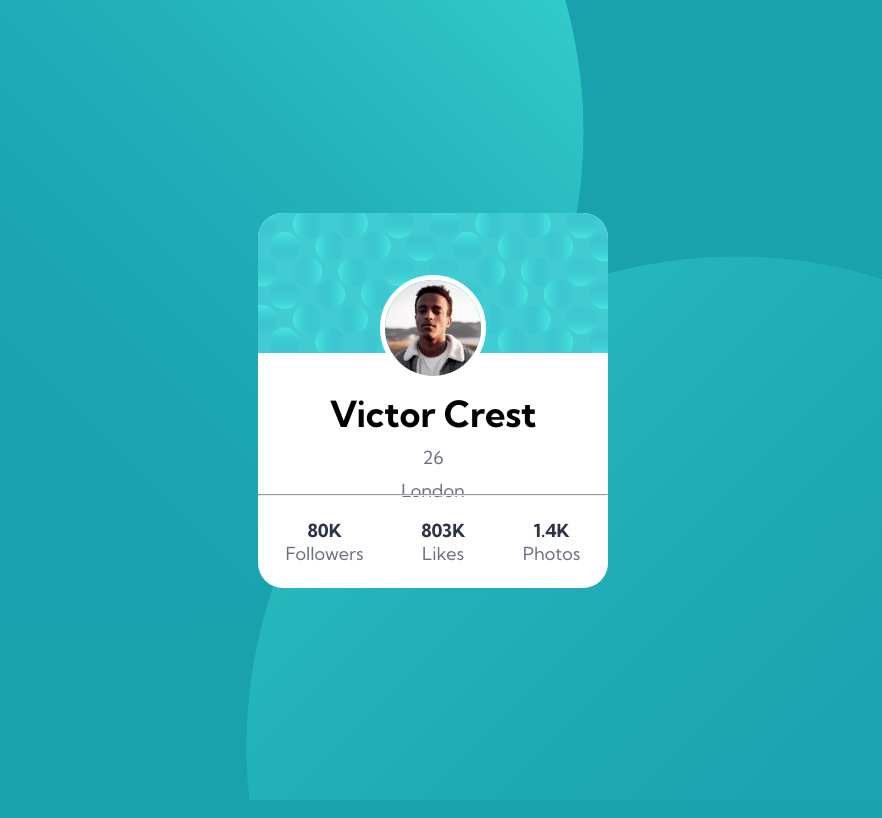
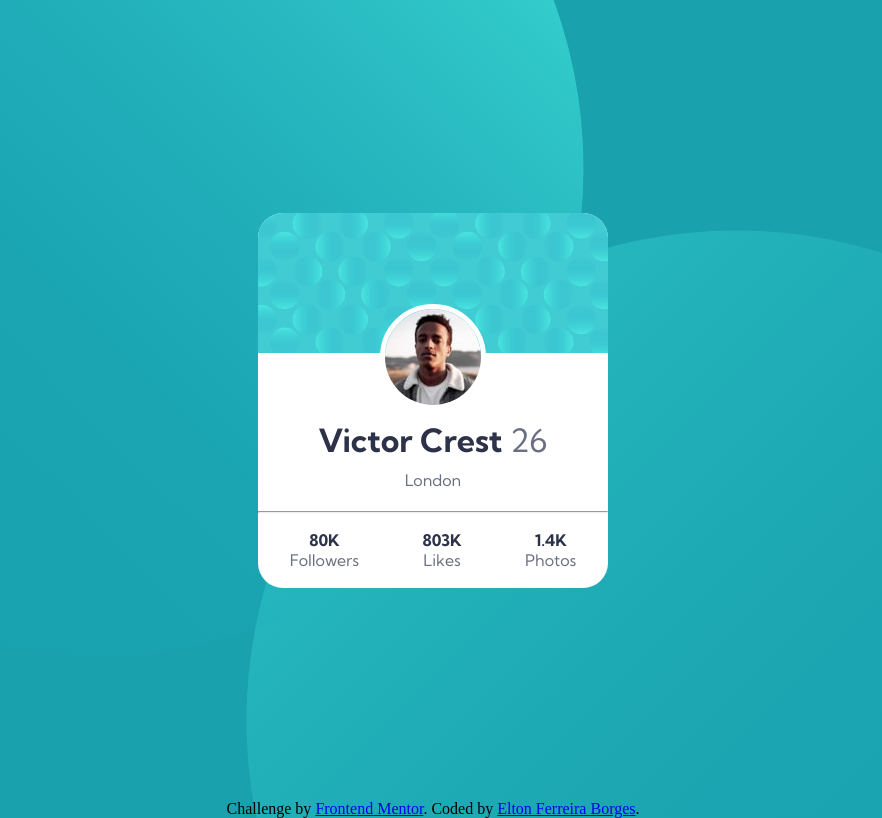
Before and after one commit to CriM1Nal1337/Frontendmentor-02, a plain HTML site: page index.html in a window 1280 px wide. Shown: the whole page, without its empty margins (207-1089 px from the left). Drawn offline with Linux system fonts and the light colour scheme.

Commit message:
style-1.0

```diff
--- a/index.html
+++ b/index.html
@@ -18,7 +18,7 @@
     <div class="container">
       <div class="perfil">
         <img src="./src/images/image-victor.jpg" alt="image perfil">
-        <h1><strong>Victor Crest</strong></h1> <span>26</span></h2>
+        <h1><strong>Victor Crest</strong><span> 26</span></h1>
         <p>London</p>
       </div>
       <hr>
@@ -40,6 +40,12 @@
       </div>
     </div>
   </main>
+  <footer>
+    <div class="attribution">
+      Challenge by <a href="https://www.frontendmentor.io?ref=challenge" target="_blank">Frontend Mentor</a>.
+      Coded by <a href="https://github.com/CriM1Nal1337" target="_blank">Elton Ferreira Borges</a>.
+    </div>
+  </footer>
 </body>
 
 </html>
--- a/src/css/style.css
+++ b/src/css/style.css
@@ -6,6 +6,7 @@ body{
     display: flex;
     justify-content: center;
     align-items: center;
+    flex-direction: column;
 }
 
 @media (max-width: 375px) {
@@ -20,7 +21,6 @@ body{
     display: flex;
     justify-content: center;
     align-items: center;
-    font-size: 18px;
     font-family: 'Kumbh Sans', sans-serif;
 
 }
@@ -38,7 +38,7 @@ body{
 
 .container .perfil{
     display: flex;
-    height: 281.25px;
+    height: 80%;
     gap: 10px;
     width: 100%;
     justify-content: center;
@@ -55,13 +55,14 @@ body{
     margin-top: 70px;
 }
 
-.perfil h2{
+.perfil h1{
     font-weight: 700;
     color: hsl(229, 23%, 23%);
 }
 
 .perfil span{
     color: hsl(227, 10%, 46%);
+    font-weight: 400;
 }
 
 .perfil p{
@@ -75,10 +76,9 @@ hr{
 
 .about{
     display: flex;
-    gap: 30px;
-    height: 93.75px;
+    height: 20%;
     width: 100%;
-    justify-content: space-evenly;
+    justify-content: space-around;
     align-items: center;
 }
 
```
